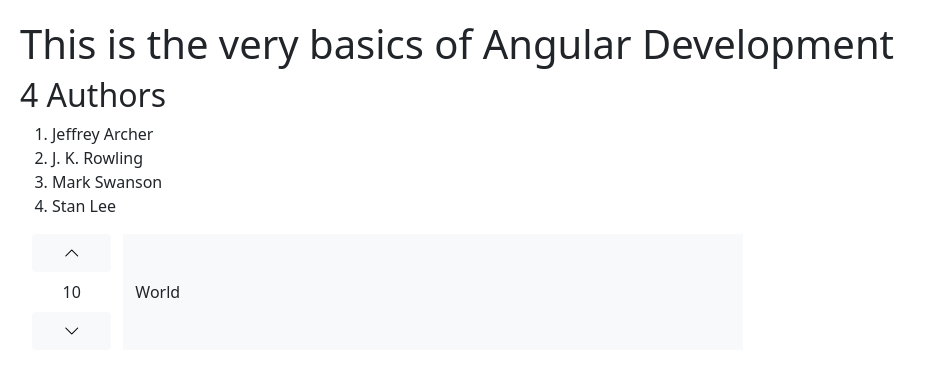
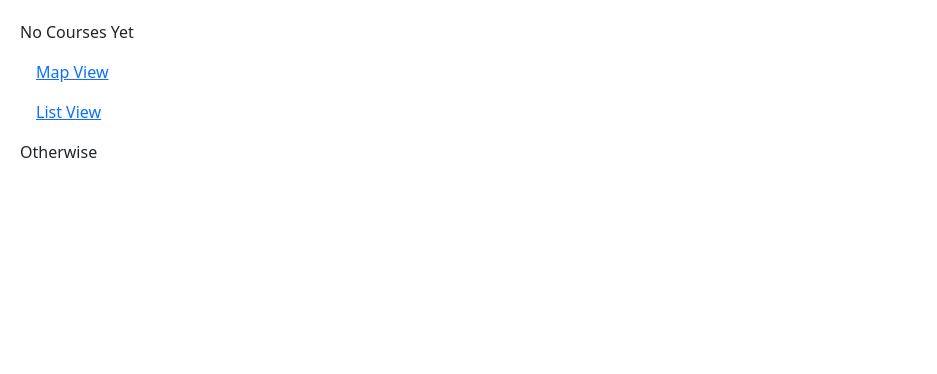
Before and after one commit to nishantkj911/angular-test-app, an Angular app: page / in a window 1280 px wide. Shown: the top 374 px of the page, without its empty margins (0-937 px from the left). Built offline with nearby package versions, Linux system fonts and the light colour scheme.

Commit message:
Directives. ngIf and ngSwitch

```diff
--- a/src/app/app.component.html
+++ b/src/app/app.component.html
@@ -7,7 +7,5 @@
 <!-- * * * * * * * to get started with your project! * * * * * * * * -->
 <!-- * * * * * * * * * * * * * * * * * * * * * * * * * * * * * * * -->
 
-<app-authors>
-</app-authors>
-<app-reuse>
-</app-reuse>
+<app-directives>
+</app-directives>
--- a/src/app/app.module.ts
+++ b/src/app/app.module.ts
@@ -12,6 +12,7 @@
 import { TitleCasePipePipe } from './title-case-pipe.pipe';
 import { ReuseComponent } from './reuse/reuse.component';
 import { LikeComponent } from './like/like.component';
+import { DirectivesComponent } from './directives/directives.component';
 
 @NgModule({
     declarations: [
@@ -23,7 +24,8 @@
         TitleCaseComponent,
         TitleCasePipePipe,
         ReuseComponent,
-        LikeComponent
+        LikeComponent,
+        DirectivesComponent
     ],
     imports: [
         BrowserModule, // built-in module. stuff which Browser application needs.
--- /dev/null
+++ b/src/app/directives/directives.component.html
@@ -0,0 +1,20 @@
+<div *ngIf="courses.length > 0; then courseList else emptyCourses">
+
+</div>
+<ng-template #courseList>
+    List of Courses:
+    <ol></ol>
+</ng-template>
+<ng-template #emptyCourses>
+    No Courses Yet
+</ng-template>
+
+<div class="navbar-nav p-2">
+    <a class="p-2 nav-item" [class.active]="viewMode == 'map'" (click)="viewMode = 'map'">Map View</a>
+    <a class="p-2 nav-item" [class.active]="viewMode == 'list'" (click)="viewMode = 'list'">List View</a>
+</div>
+<div [ngSwitch]="viewMode">
+    <div *ngSwitchCase="'map'">Map View Content</div>
+    <div *ngSwitchCase="'list'">List View Content</div>
+    <div *ngSwitchDefault>Otherwise</div>
+</div>
--- /dev/null
+++ b/src/app/directives/directives.component.ts
@@ -0,0 +1,28 @@
+import { Component } from '@angular/core';
+
+@Component({
+  selector: 'app-directives',
+  templateUrl: './directives.component.html',
+  styleUrls: ['./directives.component.css']
+})
+export class DirectivesComponent {
+    // courses = ["Course 1", "Course 2"]
+    courses = []
+    /*
+        Structural Directives change structure of the DOM element.
+        Attribute Directives change attributes of DOM elements
+
+        "hidden" attribute can be used to hide an element. But diff. between this and
+        ngIf is, DOM element is there in the HTML page for ngIf, but present for hidden.
+
+        General: Use ngIf for large structure and more children. Use hidden for smaller structure.
+        If building the tree is costly operation, use hidden property.
+     */
+
+    viewMode = 'blah'
+}
+
+// TODO: See how to use enums for this purpose
+export enum ViewMode {
+    MapView, ListView
+}
```
Also changed, not shown: src/app/directives/directives.component.css (added), 1 other file (tests, documents, lock files or other folders).
